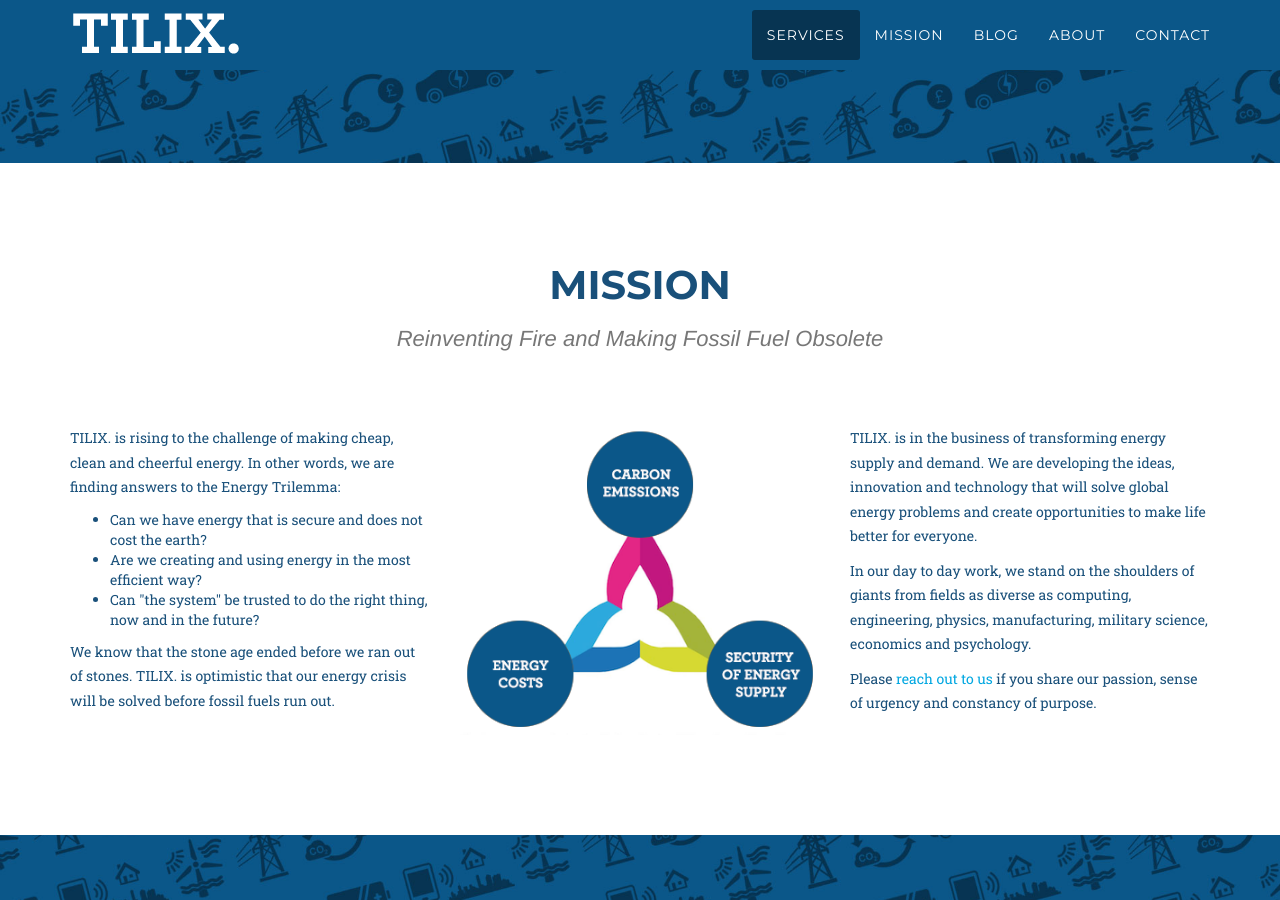
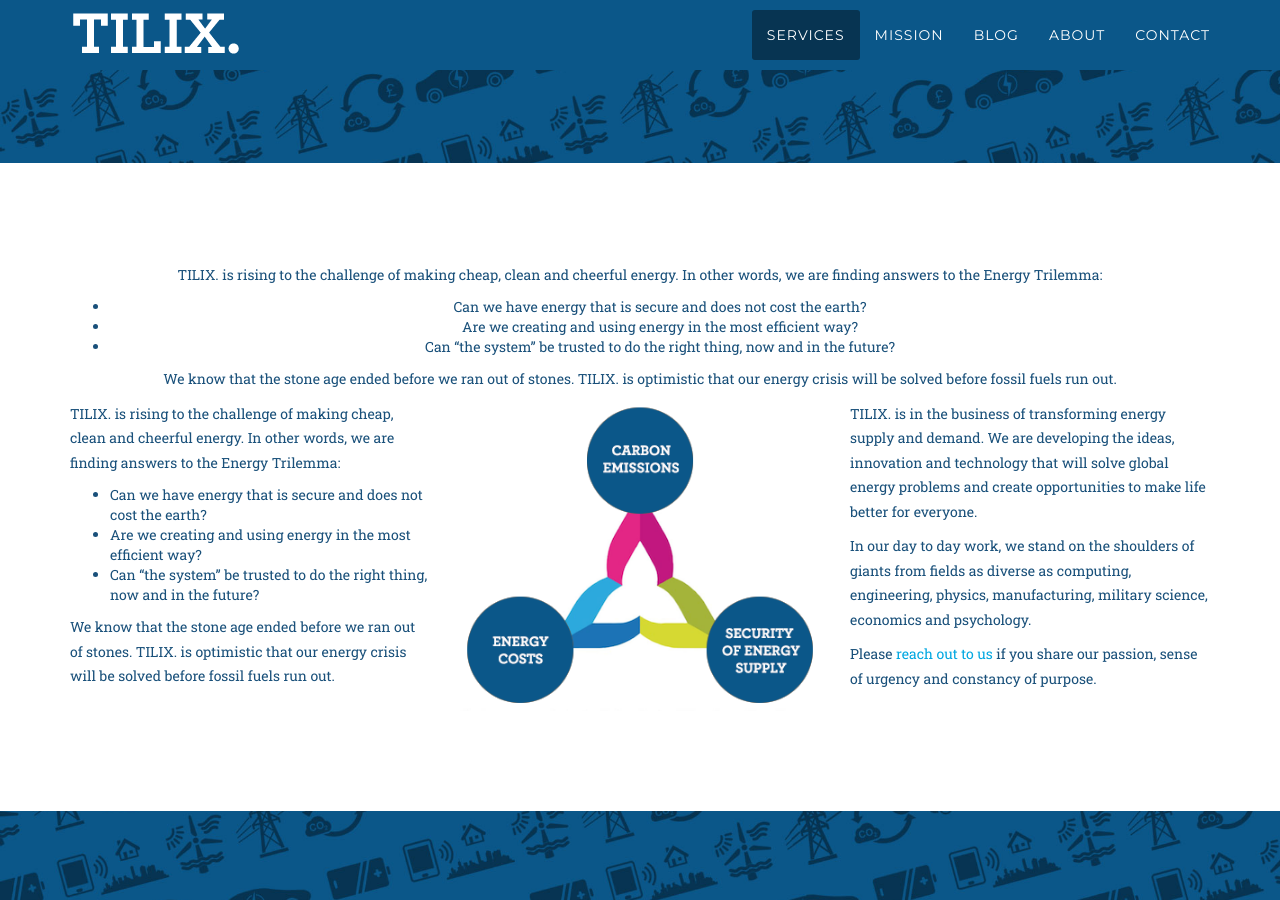
Before and after one commit to milomedia/tilix, a Jekyll site: the page built from index.html, in a window 1280 px wide and 900 px high, scrolled down 1435 px. Built offline with Jekyll 4.4.1, drawn with Linux system fonts in a browser that asks for light colours; nearby versions of some CDN libraries; some web fonts are replaced.

Commit message:
Update index.html
Includes & markdownify for MISSION

```diff
--- a/index.html
+++ b/index.html
@@ -1,5 +1,9 @@
 ---
 ---
+{% capture intro-text %}{% include headline.md %}{% endcapture %}
+{% capture mission %}{% include mission.md %}{% endcapture %}
+{% capture mission-left %}{% include mission-left.md %}{% endcapture %}
+{% capture mission-right %}{% include mission-right.md %}{% endcapture %}
 <!DOCTYPE html>
 <html lang="en">
 
@@ -71,7 +75,6 @@
     <header>
         <div class="container">
             <div class="intro-text">
-		{% capture intro-text %}{% include headline.md %}{% endcapture %}
 		{{ intro-text | markdownify }}
             </div>
         </div>
@@ -121,35 +124,14 @@
         <div class="container">
 
            <div class="row">
-                <div class="col-lg-12 text-center">
-                    <h2 class="section-heading">MISSION</h2>
-                    <h3 class="section-subheading text-muted">Reinventing Fire and Making Fossil Fuel Obsolete</h3>
-               </div>
+                <div class="col-lg-12 text-center">{{ mission-left | markdownify }}</div>
             </div>
                <div class="row">
-                    <div class="col-md-4">
-                    <p>TILIX. is rising to the challenge of making cheap, clean and cheerful energy. In other words, we are finding answers to the Energy Trilemma:</p>
-                    <ul>
-                        <li>Can we have energy that is secure and does not cost the earth?</li>
-                        <li>Are we creating and using energy in the most efficient way?</li>
-                        <li>Can "the system" be trusted to do the right thing, now and in the future?</li>
-                    </ul>
-                   <p>
-                       We know that the stone age ended before we ran out of stones. TILIX. is optimistic that our energy crisis will be solved before fossil fuels run out.</p>
+                   <div class="col-md-4">
+                   {{ mission-left | markdownify }}
                    </div>
-                   <div class="col-md-4"><img class="img-responsive" style="margin: auto" src="img/energy-trilemma.png">
-                   </div>
-                    <div class="col-md-4">
-                    <p>
-                        TILIX. is in the business of transforming energy supply and demand. We are developing the ideas, innovation and technology that will solve global energy problems and create opportunities to make life better for everyone.
-                    </p>
-                    <p>
-                        In our day to day work, we stand on the shoulders of giants from fields as diverse as computing, engineering, physics, manufacturing, military science, economics and psychology.
-                    </p>
-                    <p>
-                        Please <a class="typeform-share link" href="https://tilix.typeform.com/to/rccrEC" data-mode="2" target="_blank">reach out to us</a> if you share our passion, sense of urgency and constancy of purpose.
-                    </p>
-                </div>
+                   <div class="col-md-4"><img class="img-responsive" style="margin: auto" src="img/energy-trilemma.png"></div>
+                   <div class="col-md-4">{{ mission-right | markdownify }}</div>
             </div>
         </div>
     </section>
```
